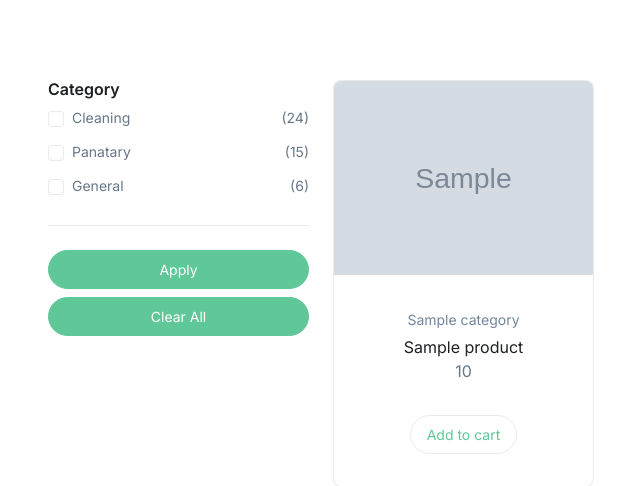
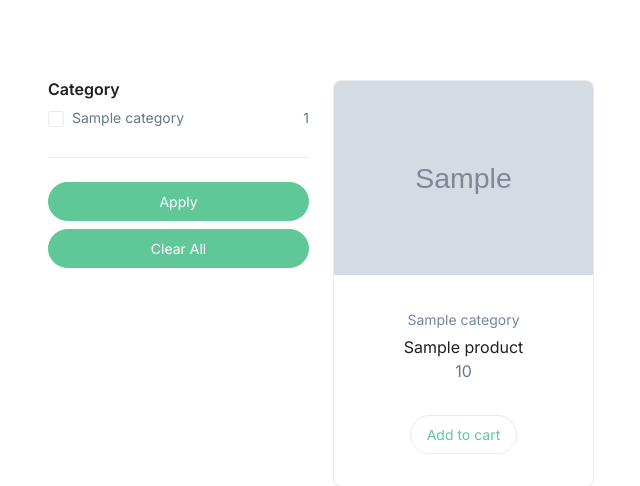
Before and after one commit to SreyasSree/amanfoods, a Django app: template templates/product/products.html in a window 1280 px wide. Shown: the part 96-582 px from the top of the page, without its empty margins (34-674 px from the left). Run offline with Django 3.2, Linux system fonts and the light colour scheme; the template is opened without the code that fills it: most values are stand-ins (such as "Sample title", 1, 10 or a date in 2020); grey boxes marked "Sample" are stand-in pictures; some libraries are stand-ins or nearby versions.

Commit message:
categorized

```diff
--- a/product/models.py
+++ b/product/models.py
@@ -13,7 +13,7 @@ class Product(models.Model):
     title = models.TextField()
     image = models.ImageField()
     price = models.IntegerField()
-    category = models.ForeignKey('Category',on_delete= models.CASCADE)
+    category = models.ForeignKey('Category',on_delete= models.CASCADE, related_name='categories')
     quantity = models.CharField(max_length=20)
 
     def __str__(self):
--- a/templates/cart/cart.html
+++ b/templates/cart/cart.html
@@ -130,7 +130,7 @@
 					  <div class="flex-grow-1 ms-3 ">
 						<div class="row">
 						  <div class="col-sm-7 mb-3 mb-sm-0">
-							<h5><a class="text-dark" href="https://amansfood.com/product-overview.php?product=202">{{item.product.title}}</a></h5>
+							<h5><a class="text-dark" href="{% url 'product:productsingle' item.product.pk %}">{{item.product.title}}</a></h5>
 							<p>{{item.product.price}}</p>
 
 						   </div>
--- a/templates/home/index.html
+++ b/templates/home/index.html
@@ -125,7 +125,7 @@ Amman Foods
 
 				<div class="card-body">
 					<div class="mb-1">
-												<a class="link-sm link-secondary" href="#category">{{Product.category}}</a>
+												<a class="link-sm link-secondary" href="{% url 'product:product'  %}">{{Product.category}}</a>
 					</div>
 					<a class="text-dark" href="{% url 'product:productsingle' Product.pk %}">{{Product.title}}</a>
 						<p class="card-text text-body">{{Product.quantity}}</p>
--- a/templates/product/products.html
+++ b/templates/product/products.html
@@ -41,7 +41,9 @@ Amman Foods
 					<div id="navbarVerticalNavMenu" class="collapse navbar-collapse">
 					  <div class="w-100">
 						<!-- Form -->
-						<form action="product.php" method="POST">
+						{% for Category in cat %}
+						<form action="{% url 'product:products' Category.pk %}" method="POST">
+							{% csrf_token %}
 						  <div class="border-bottom pb-4 mb-4">
 							<h5>Category</h5>
 
@@ -49,28 +51,10 @@ Amman Foods
 
 							  <!-- Checkboxes -->
 							  <div class="form-check" required>
-								<input class="form-check-input" type="checkbox" name="cat[]" value="1">
-								<label class="form-check-label d-flex" >Cleaning  <span class="ms-auto">(24)</span></label>
+								<input class="form-check-input" type="checkbox" name="cat[]" value="1" >
+								<label class="form-check-label d-flex" >{{Category.title}}<span class="ms-auto">{{Category.categories.all.count}}</span></label>
 							  </div>
 							  <!-- End Checkboxes -->
-
-
-							  <!-- Checkboxes -->
-							  <div class="form-check" required>
-								<input class="form-check-input" type="checkbox" name="cat[]" value="2">
-								<label class="form-check-label d-flex" >Panatary <span class="ms-auto">(15)</span></label>
-							  </div>
-							  <!-- End Checkboxes -->
-
-
-							  <!-- Checkboxes -->
-							  <div class="form-check" required>
-								<input class="form-check-input" type="checkbox" name="cat[]" value="3">
-								<label class="form-check-label d-flex" >General <span class="ms-auto">(6)</span></label>
-							  </div>
-							  <!-- End Checkboxes -->
-
-
 
 							</div>
 
@@ -79,11 +63,13 @@ Amman Foods
 						  <div class="d-grid mb-2">
 							<button class="btn btn-primary rounded-pill btn-sm" type="submit" name="catname">Apply</button>
 						  </div>
+
 						  <div class="d-grid mb-2">
-							<a type="button" class="btn btn-primary rounded-pill btn-sm" href="product.php">Clear All</a>
+							<a type="button" class="btn btn-primary rounded-pill btn-sm" href="{% url 'product:product' %}">Clear All</a>
 						  </div>
+
 						</form>
-
+						{% endfor %}
 						<!-- End Form -->
 					  </div>
 					</div>
```
Also changed, not shown: cart/views.py (+12 -1 lines), product/views.py (+22 -4 lines).
